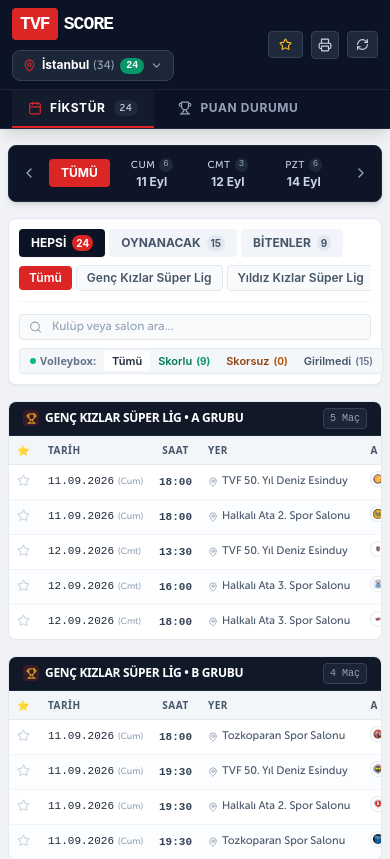
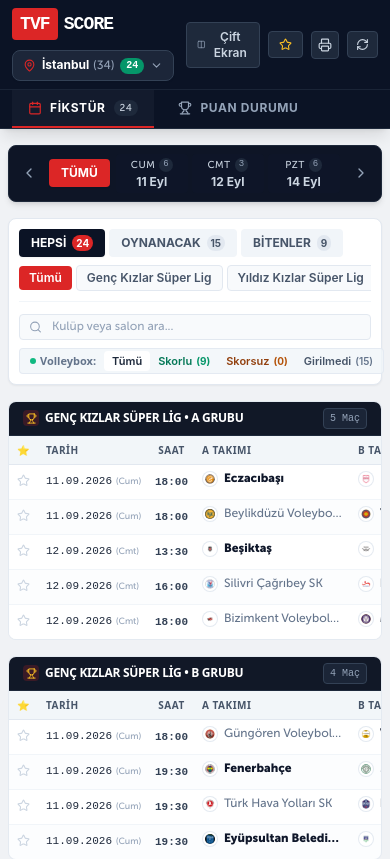
Before and after one commit to utkugunce/volley-tracker, a Next.js app: page / in a window 390 px wide. Shown: the top 859 px of the page. Built offline with nearby package versions, Linux system fonts and the light colour scheme; a web font is replaced by a local one.

Commit message:
feat: cift ekran mac girisi modu ve skorlarin one alinmasi (yatay kaydirma onlendi)

```diff
--- a/src/components/DashboardClient.tsx
+++ b/src/components/DashboardClient.tsx
@@ -37,6 +37,9 @@
   const [favorites, setFavorites] = useState<string[]>([]);
   const [showOnlyFavorites, setShowOnlyFavorites] = useState(false);
 
+  // Çift Ekran / Maç Giriş Modu (Volleybox'a maç girerken skorları ve takımları öne çıkarır)
+  const [splitScreenMode, setSplitScreenMode] = useState<boolean>(false);
+
   // Canlı Senkronizasyon Durum Bildirimi
   const [syncFeedback, setSyncFeedback] = useState<{
     type: "success" | "warning" | "error";
@@ -53,6 +56,15 @@
       // ignore
     }
 
+    try {
+      const savedSplit = localStorage.getItem("tvf_split_screen");
+      if (savedSplit !== null) {
+        setSplitScreenMode(savedSplit === "true");
+      }
+    } catch (e) {
+      // ignore
+    }
+
     // 81 İl listesini yükle
     fetch("/api/cities")
       .then((res) => res.json())
@@ -63,6 +75,16 @@
       })
       .catch((err) => console.warn("Cities fetch error:", err));
   }, []);
+
+  const toggleSplitScreen = () => {
+    setSplitScreenMode((prev) => {
+      const next = !prev;
+      try {
+        localStorage.setItem("tvf_split_screen", String(next));
+      } catch (e) {}
+      return next;
+    });
+  };
 
   const toggleFavorite = (matchId: string) => {
     setFavorites((prev) => {
@@ -307,6 +329,8 @@
         favoritesCount={favorites.length}
         showOnlyFavorites={showOnlyFavorites}
         onToggleFavoritesOnly={() => setShowOnlyFavorites(!showOnlyFavorites)}
+        splitScreenMode={splitScreenMode}
+        onToggleSplitScreen={toggleSplitScreen}
         activeTab={activeMainTab}
         onSelectTab={setActiveMainTab}
         onRefresh={fetchData}
@@ -359,7 +383,7 @@
               />
             )}
 
-            {/* Resmi Fikstür Tablosu: Tarih - Saat - Yer - A Takımı - B Takımı - Skor - Set Skorları */}
+            {/* Resmi Fikstür Tablosu: Tarih - Saat - A Takımı - B Takımı - Skor - Set Skorları - Yer */}
             {groupedSections.length > 0 && (
               <div className="space-y-4">
                 {groupedSections.map((sec, idx) => (
@@ -371,6 +395,7 @@
                     favorites={favorites}
                     onToggleFavorite={toggleFavorite}
                     city={data?.city}
+                    splitScreenMode={splitScreenMode}
                   />
                 ))}
               </div>
--- a/src/components/FixtureTable.tsx
+++ b/src/components/FixtureTable.tsx
@@ -13,6 +13,7 @@
   favorites: string[];
   onToggleFavorite: (matchId: string) => void;
   city?: string;
+  splitScreenMode?: boolean;
 }
 
 export const FixtureTable: React.FC<FixtureTableProps> = ({
@@ -22,6 +23,7 @@
   favorites,
   onToggleFavorite,
   city,
+  splitScreenMode = false,
 }) => {
   const [copiedId, setCopiedId] = useState<string | null>(null);
 
@@ -58,11 +60,12 @@
       "BEGIN:VCALENDAR",
       "VERSION:2.0",
       "BEGIN:VEVENT",
-      `SUMMARY:${match.category}: ${match.home_team} vs ${match.away_team}`,
-      `DESCRIPTION:TVF İstanbul ${match.group} Maçı\\nMaç No: ${match.match_no}`,
+      `SUMMARY:${match.home_team} vs ${match.away_team}`,
+      `DESCRIPTION:${match.category} - ${match.group}\\nSalon: ${match.hall}`,
       `LOCATION:${match.hall}`,
       `DTSTART:${startIso}`,
       `DTEND:${startIso}`,
+      "STATUS:CONFIRMED",
       "END:VEVENT",
       "END:VCALENDAR",
     ].join("\r\n");
@@ -71,10 +74,11 @@
     const url = URL.createObjectURL(blob);
     const link = document.createElement("a");
     link.href = url;
-    link.setAttribute("download", `mac-${match.id}.ics`);
+    link.setAttribute("download", `${match.home_team}_vs_${match.away_team}.ics`);
     document.body.appendChild(link);
     link.click();
     document.body.removeChild(link);
+    URL.revokeObjectURL(url);
   };
 
   return (
@@ -101,18 +105,31 @@
       <div className="overflow-x-auto">
         <table className="w-full text-left border-collapse text-xs">
           <thead>
+            {splitScreenMode ? (
+              /* ÇİFT EKRAN MODU: Skorları ve takımları öne çıkaran 6 sütunlu süper kompakt başlık */
+              <tr className="bg-slate-100/90 text-slate-600 font-bold border-b border-slate-200 uppercase text-[10px] tracking-wider">
+                <th className="py-1.5 px-2 w-28 whitespace-nowrap">Tarih / Salon</th>
+                <th className="py-1.5 px-2 min-w-[120px] max-w-[160px]">A Takımı</th>
+                <th className="py-1.5 px-2 min-w-[120px] max-w-[160px]">B Takımı</th>
+                <th className="py-1.5 px-1.5 text-center w-14">Skor</th>
+                <th className="py-1.5 px-2 min-w-[140px]">Set Skorları</th>
+                <th className="py-1.5 px-1.5 text-center min-w-[80px]" title="Volleybox durumu">Volleybox</th>
+              </tr>
+            ) : (
+              /* STANDART MOD: Skorları Yer'den önceye alan, yatay kaydırmayı önleyen başlık */
               <tr className="bg-slate-100/90 text-slate-600 font-bold border-b border-slate-200 uppercase text-[10px] tracking-wider">
                 <th className="py-1.5 px-1.5 text-center w-7" title="Favorilere Ekle">⭐</th>
-              <th className="py-1.5 px-2.5 w-28 whitespace-nowrap">Tarih</th>
+                <th className="py-1.5 px-2 w-24 whitespace-nowrap">Tarih</th>
                 <th className="py-1.5 px-1.5 text-center w-12">Saat</th>
-              <th className="py-1.5 px-2.5 min-w-[130px]">Yer</th>
-              <th className="py-1.5 px-2.5 min-w-[140px]">A Takımı</th>
-              <th className="py-1.5 px-2.5 min-w-[140px]">B Takımı</th>
+                <th className="py-1.5 px-2 min-w-[130px] max-w-[170px]">A Takımı</th>
+                <th className="py-1.5 px-2 min-w-[130px] max-w-[170px]">B Takımı</th>
                 <th className="py-1.5 px-1.5 text-center w-16">Skor</th>
-              <th className="py-1.5 px-2.5 min-w-[160px]">Set Skorları</th>
+                <th className="py-1.5 px-2 min-w-[150px]">Set Skorları</th>
+                <th className="py-1.5 px-2 min-w-[120px] max-w-[160px]">Yer</th>
                 <th className="py-1.5 px-1.5 text-center min-w-[85px]" title="Volleybox maç kaydı durumu">Volleybox</th>
                 <th className="py-1.5 px-1.5 text-center w-12 no-print">İşlem</th>
               </tr>
+            )}
           </thead>
           <tbody className="divide-y divide-slate-100">
             {matches.map((match, idx) => {
@@ -134,6 +151,20 @@
                       : "bg-white hover:bg-slate-50"
                   }`}
                 >
+                  {/* Tarih / Yer Sütunları */}
+                  {splitScreenMode ? (
+                    <td className="py-1.5 px-2 whitespace-nowrap text-[11px] leading-tight">
+                      <div className="font-bold text-slate-800 font-mono">
+                        {date} <span className="text-[9px] text-slate-400 font-sans font-normal">({day})</span>
+                      </div>
+                      <div className="text-[10px] text-slate-500 font-sans flex items-center gap-1 mt-0.5" title={match.hall}>
+                        <span className="font-mono font-bold text-slate-700">{match.time}</span>
+                        <span>•</span>
+                        <span className="truncate max-w-[110px]">{match.hall}</span>
+                      </div>
+                    </td>
+                  ) : (
+                    <>
                       {/* ⭐ Favori */}
                       <td className="py-1.5 px-1.5 text-center">
                         <button
@@ -149,7 +180,7 @@
                       </td>
 
                       {/* 1. Tarih */}
-                  <td className="py-1.5 px-2.5 font-mono font-medium whitespace-nowrap text-slate-800 text-[11px]">
+                      <td className="py-1.5 px-2 font-mono font-medium whitespace-nowrap text-slate-800 text-[11px]">
                         <span>{date}</span>
                         {day && (
                           <span className="text-[9px] text-slate-400 ml-1 font-sans">
@@ -166,17 +197,11 @@
                           <span>{match.time}</span>
                         )}
                       </td>
+                    </>
+                  )}
 
-                  {/* 3. Yer */}
-                  <td className="py-1.5 px-2.5 text-slate-600 whitespace-nowrap text-[11px]" title={match.hall}>
-                    <div className="flex items-center gap-1">
-                      <MapPin size={10} className="text-slate-400 shrink-0" />
-                      <span className="truncate max-w-[150px]">{match.hall}</span>
-                    </div>
-                  </td>
-
-                  {/* 4. A Takımı */}
-                  <td className="py-1.5 px-2.5 whitespace-nowrap">
+                  {/* 3. A Takımı */}
+                  <td className="py-1.5 px-2 whitespace-nowrap">
                     <TeamVolleyboxLink
                       teamName={match.home_team}
                       category={match.category || match.age_group}
@@ -190,8 +215,8 @@
                     />
                   </td>
 
-                  {/* 5. B Takımı */}
-                  <td className="py-1.5 px-2.5 whitespace-nowrap">
+                  {/* 4. B Takımı */}
+                  <td className="py-1.5 px-2 whitespace-nowrap">
                     <TeamVolleyboxLink
                       teamName={match.away_team}
                       category={match.category || match.age_group}
@@ -205,7 +230,7 @@
                     />
                   </td>
 
-                  {/* 6. Skor */}
+                  {/* 5. Skor (Takımlardan hemen sonra gelir!) */}
                   <td className="py-1.5 px-1.5 text-center whitespace-nowrap">
                     {isFinished ? (
                       <span className="inline-block px-1.5 py-0.5 rounded font-mono font-black text-[11px] bg-[#0b1325] text-white shadow-2xs">
@@ -220,8 +245,8 @@
                     )}
                   </td>
 
-                  {/* 7. Set Skorları */}
-                  <td className="py-1.5 px-2.5 text-left whitespace-nowrap">
+                  {/* 6. Set Skorları (Skorun hemen yanında yer alır!) */}
+                  <td className="py-1.5 px-2 text-left whitespace-nowrap">
                     {isFinished && match.set_scores && match.set_scores.length > 0 ? (
                       <div className="flex items-center gap-1 flex-nowrap">
                         {match.set_scores.map((set, sIdx) => (
@@ -238,7 +263,17 @@
                     )}
                   </td>
 
-                  {/* Volleybox Senkronizasyon ve Skor Durumu Rozeti */}
+                  {/* 7. Yer (Standart modda gösterilir) */}
+                  {!splitScreenMode && (
+                    <td className="py-1.5 px-2 text-slate-600 whitespace-nowrap text-[11px]" title={match.hall}>
+                      <div className="flex items-center gap-1">
+                        <MapPin size={10} className="text-slate-400 shrink-0" />
+                        <span className="truncate max-w-[140px]">{match.hall}</span>
+                      </div>
+                    </td>
+                  )}
+
+                  {/* 8. Volleybox Senkronizasyon ve Skor Durumu Rozeti */}
                   <td className="py-1.5 px-1.5 text-center whitespace-nowrap">
                     {match.volleybox?.synced ? (
                       match.volleybox.has_score ? (
@@ -289,7 +324,8 @@
                     )}
                   </td>
 
-                  {/* İşlemler (Kopyala / Takvim) */}
+                  {/* 9. İşlemler (Standart modda gösterilir) */}
+                  {!splitScreenMode && (
                     <td className="py-1.5 px-1.5 text-center whitespace-nowrap no-print">
                       <div className="flex items-center justify-center gap-0.5">
                         {!isFinished && match.date !== "TBD" && (
@@ -314,6 +350,7 @@
                         </button>
                       </div>
                     </td>
+                  )}
                 </tr>
               );
             })}
--- a/src/components/Header.tsx
+++ b/src/components/Header.tsx
@@ -1,7 +1,7 @@
 "use client";
 
 import React from "react";
-import { RefreshCw, Printer, Star, Calendar, Trophy, CheckCircle2, AlertTriangle, AlertCircle } from "lucide-react";
+import { RefreshCw, Printer, Star, Calendar, Trophy, CheckCircle2, AlertTriangle, AlertCircle, Columns2 } from "lucide-react";
 import { CitySelector } from "@/components/CitySelector";
 import { CityInfo } from "@/types/fixture";
 
@@ -16,6 +16,8 @@
   favoritesCount: number;
   showOnlyFavorites: boolean;
   onToggleFavoritesOnly: () => void;
+  splitScreenMode?: boolean;
+  onToggleSplitScreen?: () => void;
   activeTab: "fixtures" | "standings";
   onSelectTab: (tab: "fixtures" | "standings") => void;
   onRefresh: () => void;
@@ -37,6 +39,8 @@
   favoritesCount,
   showOnlyFavorites,
   onToggleFavoritesOnly,
+  splitScreenMode = false,
+  onToggleSplitScreen,
   activeTab,
   onSelectTab,
   onRefresh,
@@ -83,6 +87,26 @@
 
         {/* Sağ Taraf: Favoriler, Yazdır, Canlı Yenile */}
         <div className="flex items-center gap-2">
+
+          {/* Çift Ekran / Maç Giriş Modu Butonu */}
+          {activeTab === "fixtures" && onToggleSplitScreen && (
+            <button
+              onClick={onToggleSplitScreen}
+              className={`flex items-center gap-1.5 text-xs font-semibold px-2.5 py-1.5 rounded transition-all border ${
+                splitScreenMode
+                  ? "bg-indigo-600 text-white border-indigo-500 shadow-sm font-bold animate-pulse"
+                  : "bg-slate-800 text-slate-300 hover:text-white hover:bg-slate-700 border-slate-700"
+              }`}
+              title={
+                splitScreenMode
+                  ? "Çift Ekran Modundan Çık (Geniş Tablo)"
+                  : "Çift Ekran / Maç Giriş Modu: Skorları ve takımları öne çıkarır, yatay kaydırmayı tamamen kaldırır"
+              }
+            >
+              <Columns2 size={13} className={splitScreenMode ? "text-white" : "text-slate-400"} />
+              <span className="inline">Çift Ekran</span>
+            </button>
+          )}
 
           {/* Favoriler Butonu (Yalnızca Fikstür sekmesinde göster) */}
           {activeTab === "fixtures" && (
--- a/src/components/TeamVolleyboxLink.tsx
+++ b/src/components/TeamVolleyboxLink.tsx
@@ -45,9 +45,9 @@
 
   if (!mapping || !mapping.volleybox_url) {
     return (
-      <span className={`inline-flex items-center ${className}`}>
+      <span className={`inline-flex items-center max-w-[140px] sm:max-w-[180px] lg:max-w-[240px] ${className}`} title={displayName}>
         {logoElement}
-        <span>{content}</span>
+        <span className="truncate">{content}</span>
       </span>
     );
   }
@@ -62,12 +62,12 @@
       href={mapping.volleybox_url}
       target="_blank"
       rel="noopener noreferrer"
-      className={`group inline-flex items-center hover:underline hover:text-primary transition-colors cursor-pointer ${className}`}
+      className={`group inline-flex items-center max-w-[140px] sm:max-w-[180px] lg:max-w-[240px] hover:underline hover:text-primary transition-colors cursor-pointer ${className}`}
       title={title}
       onClick={(e) => e.stopPropagation()}
     >
       {logoElement}
-      <span>{content}</span>
+      <span className="truncate">{content}</span>
     </a>
   );
 };
```
Lines whose indentation alone changed are shown as unchanged.
